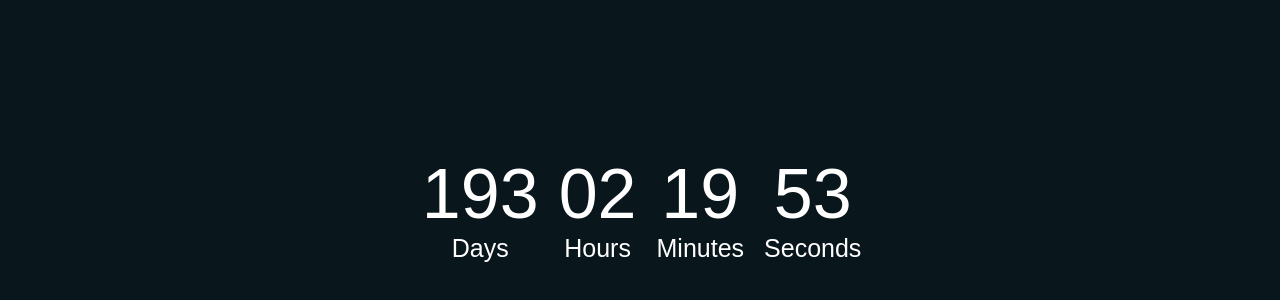
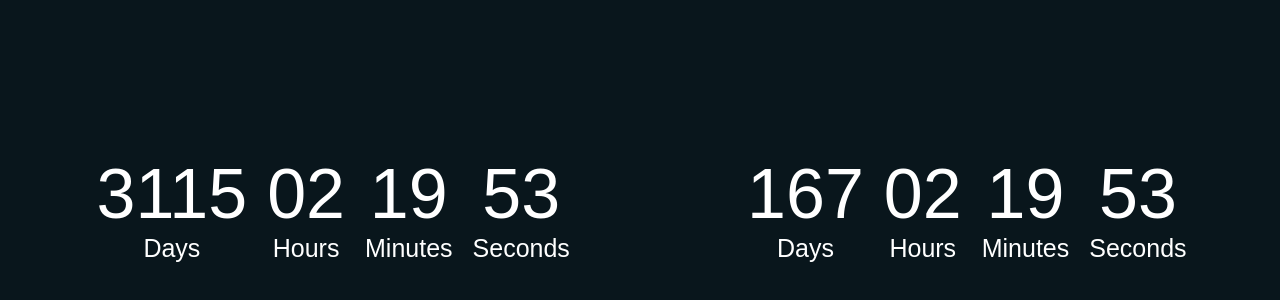
Before and after one commit to AlexLyakhotskiy/goit-js-hw-11-timer, a plain HTML site: page index.html in a window 1280 px wide. Shown: the part 192-492 px from the top of the page. Drawn offline with Linux system fonts and the light colour scheme.

Commit message:
added second timer

```diff
--- a/index.html
+++ b/index.html
@@ -8,7 +8,33 @@
     <link rel="stylesheet" href="./css/main.css" />
   </head>
   <body>
+    <!-- timer 1 -->
+
     <div class="timer" id="timer-1">
+      <div class="field">
+        <span class="value" data-value="days">11</span>
+        <span class="label">Days</span>
+      </div>
+
+      <div class="field">
+        <span class="value" data-value="hours">11</span>
+        <span class="label">Hours</span>
+      </div>
+
+      <div class="field">
+        <span class="value" data-value="mins">11</span>
+        <span class="label">Minutes</span>
+      </div>
+
+      <div class="field">
+        <span class="value" data-value="secs">11</span>
+        <span class="label">Seconds</span>
+      </div>
+    </div>
+
+    <!-- timer 2 -->
+
+    <div class="timer" id="timer-2">
       <div class="field">
         <span class="value" data-value="days">11</span>
         <span class="label">Days</span>
--- a/js/index.js
+++ b/js/index.js
@@ -39,7 +39,12 @@ class CountdownTimer {
   }
 }
 
-const timer = new CountdownTimer({
+const timer1 = new CountdownTimer({
   selector: '#timer-1',
-  targetDate: new Date('Jan 26, 2022'),
+  targetDate: new Date('Jan 26, 2030'),
 });
+
+const timer2 = new CountdownTimer({
+  selector: '#timer-2',
+  targetDate: new Date('Dec 31, 2021'),
+});
```
